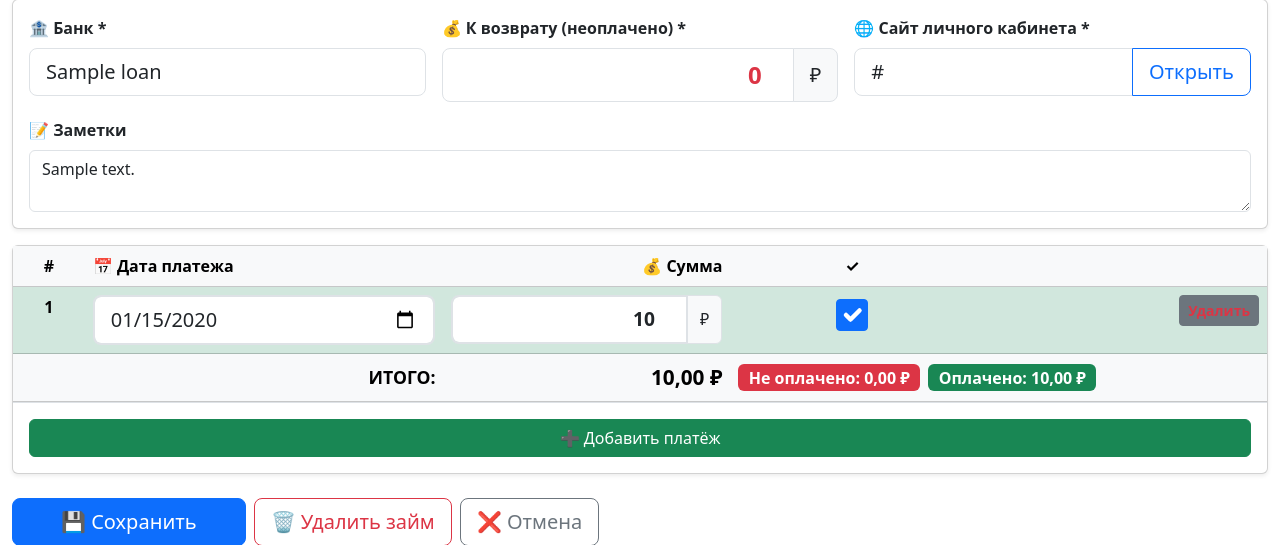
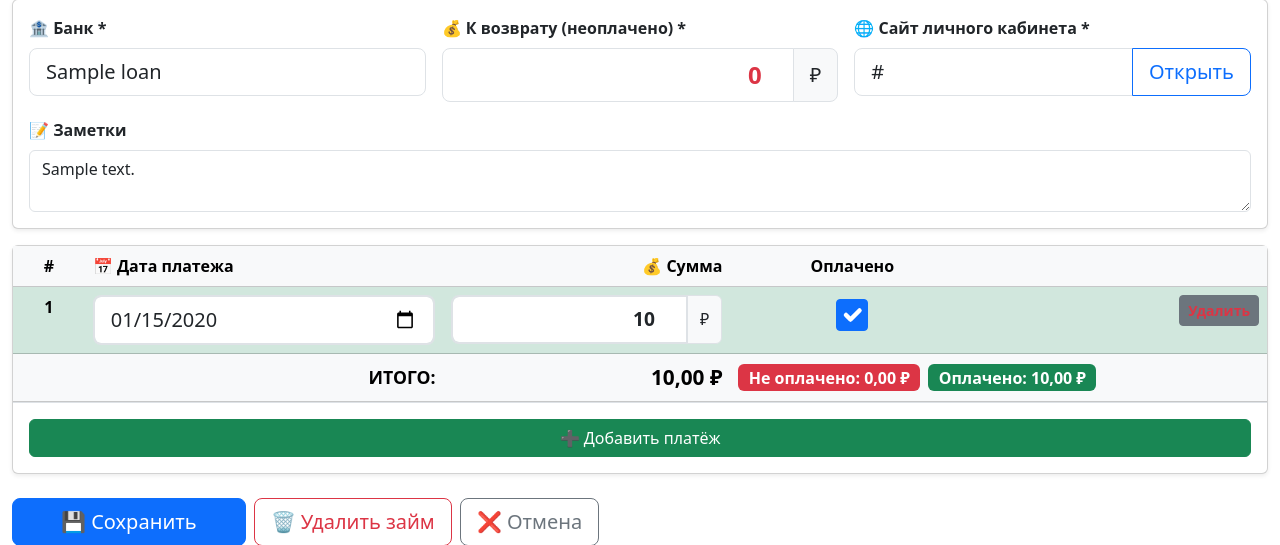
Before and after one commit to Valstan/mikrokredit, a Flask app: page /loan/1/v2 in a window 1280 px wide. Shown: the part 135-680 px from the top of the page. Run offline with Flask 3, Linux system fonts and the light colour scheme; the visitor is signed in with stand-in values (Sample User, id 1); tables that the repository leaves empty hold one stand-in row (values such as "Sample post"); parts of the project's set-up code (start-up, migrations or seed data) failed here and were passed over; some libraries are stand-ins or nearby versions.

Commit message:
🎨 Заменена галочка на 'Оплачено' в заголовке таблицы платежей

```diff
--- a/web/templates/loan_edit_v2.html
+++ b/web/templates/loan_edit_v2.html
@@ -83,7 +83,7 @@
                             <th style="width: 50px" class="text-center">#</th>
                             <th style="width: 250px">📅 Дата платежа</th>
                             <th style="width: 200px" class="text-end">💰 Сумма</th>
-                            <th style="width: 100px" class="text-center">✓</th>
+                            <th style="width: 100px" class="text-center">Оплачено</th>
                             <th style="width: 120px"></th>
                         </tr>
                     </thead>
```
